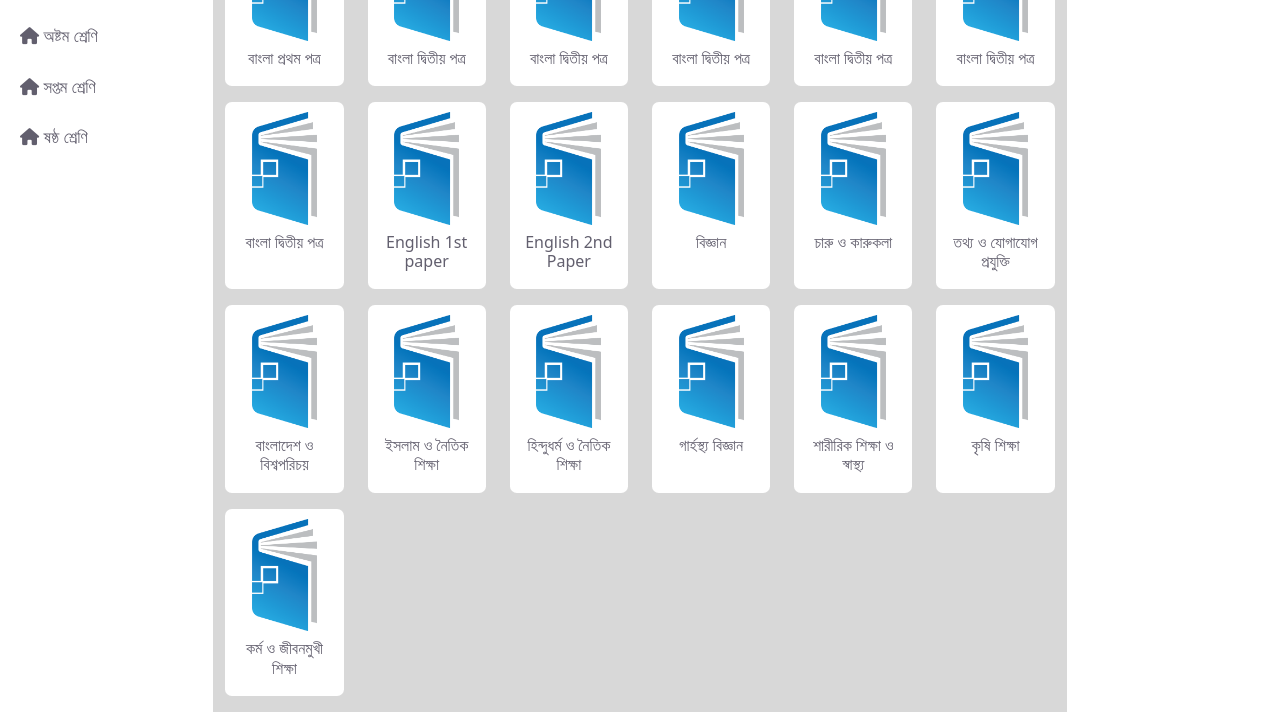
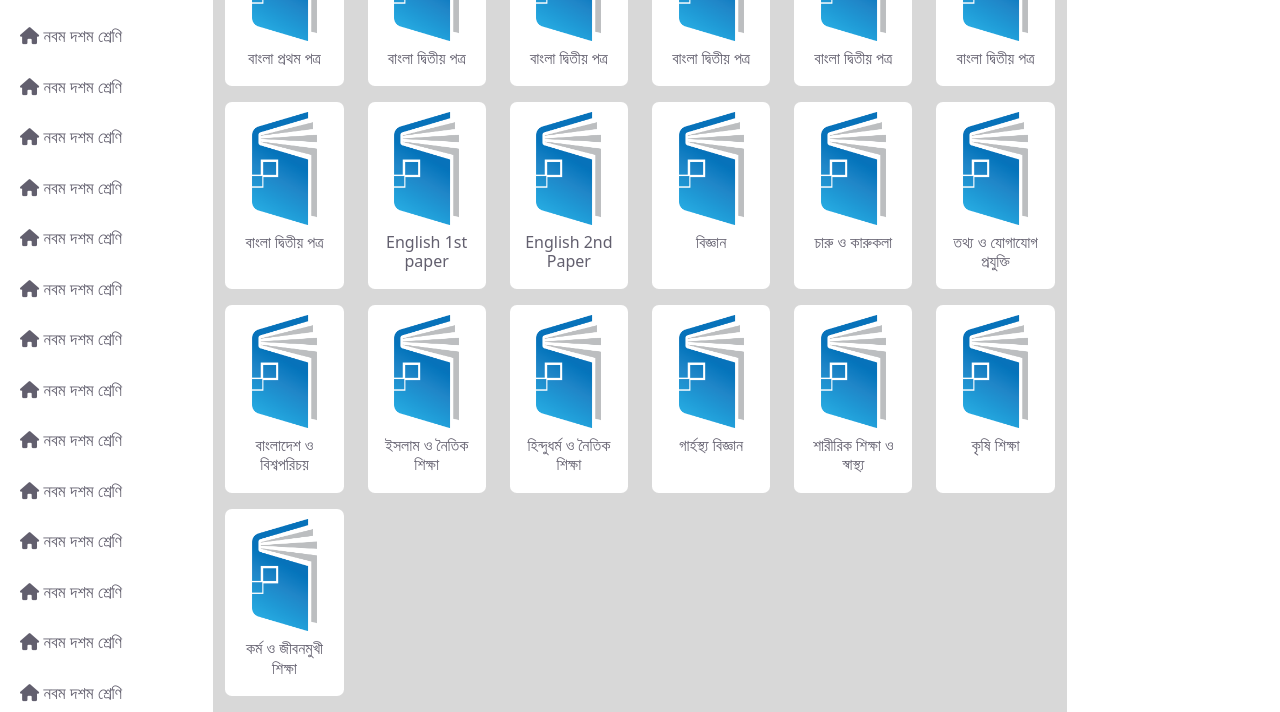
Before and after one commit to jahid757/test_paper-v2, a plain HTML site: page index.html in a window 1280 px wide. Shown: the part 163-875 px from the top of the page. Drawn offline with nearby package versions, Linux system fonts and the light colour scheme.

Commit message:
update scroolbar style

```diff
--- a/index.html
+++ b/index.html
@@ -65,18 +65,140 @@
         <div class="col-2">
           <div class="left_side content">
             <ul id="left_menu_toggle">
+
               <li>
                 <a class="active" href="#">
                   <i class="fas fa-home" aria-hidden="true"></i>
                   <span class="toggle">একাদশ দ্বাদশ শ্রেণি</span>
                 </a>
               </li>
+
               <li>
                 <a class="" href="#">
                   <i class="fas fa-home" aria-hidden="true"></i>
                   <span class="toggle">নবম দশম শ্রেণি</span>
                 </a>
               </li>
+
+              <li>
+                <a class="" href="#">
+                  <i class="fas fa-home" aria-hidden="true"></i>
+                  <span class="toggle">নবম দশম শ্রেণি</span>
+                </a>
+              </li>
+
+              <li>
+                <a class="" href="#">
+                  <i class="fas fa-home" aria-hidden="true"></i>
+                  <span class="toggle">নবম দশম শ্রেণি</span>
+                </a>
+              </li>
+
+              <li>
+                <a class="" href="#">
+                  <i class="fas fa-home" aria-hidden="true"></i>
+                  <span class="toggle">নবম দশম শ্রেণি</span>
+                </a>
+              </li>
+
+              <li>
+                <a class="" href="#">
+                  <i class="fas fa-home" aria-hidden="true"></i>
+                  <span class="toggle">নবম দশম শ্রেণি</span>
+                </a>
+              </li>
+
+              <li>
+                <a class="" href="#">
+                  <i class="fas fa-home" aria-hidden="true"></i>
+                  <span class="toggle">নবম দশম শ্রেণি</span>
+                </a>
+              </li>
+
+              <li>
+                <a class="" href="#">
+                  <i class="fas fa-home" aria-hidden="true"></i>
+                  <span class="toggle">নবম দশম শ্রেণি</span>
+                </a>
+              </li>
+
+              <li>
+                <a class="" href="#">
+                  <i class="fas fa-home" aria-hidden="true"></i>
+                  <span class="toggle">নবম দশম শ্রেণি</span>
+                </a>
+              </li>
+
+              <li>
+                <a class="" href="#">
+                  <i class="fas fa-home" aria-hidden="true"></i>
+                  <span class="toggle">নবম দশম শ্রেণি</span>
+                </a>
+              </li>
+
+              <li>
+                <a class="" href="#">
+                  <i class="fas fa-home" aria-hidden="true"></i>
+                  <span class="toggle">নবম দশম শ্রেণি</span>
+                </a>
+              </li>
+
+              <li>
+                <a class="" href="#">
+                  <i class="fas fa-home" aria-hidden="true"></i>
+                  <span class="toggle">নবম দশম শ্রেণি</span>
+                </a>
+              </li>
+
+              <li>
+                <a class="" href="#">
+                  <i class="fas fa-home" aria-hidden="true"></i>
+                  <span class="toggle">নবম দশম শ্রেণি</span>
+                </a>
+              </li>
+
+              <li>
+                <a class="" href="#">
+                  <i class="fas fa-home" aria-hidden="true"></i>
+                  <span class="toggle">নবম দশম শ্রেণি</span>
+                </a>
+              </li>
+
+              <li>
+                <a class="" href="#">
+                  <i class="fas fa-home" aria-hidden="true"></i>
+                  <span class="toggle">নবম দশম শ্রেণি</span>
+                </a>
+              </li>
+
+              <li>
+                <a class="" href="#">
+                  <i class="fas fa-home" aria-hidden="true"></i>
+                  <span class="toggle">নবম দশম শ্রেণি</span>
+                </a>
+              </li>
+
+              <li>
+                <a class="" href="#">
+                  <i class="fas fa-home" aria-hidden="true"></i>
+                  <span class="toggle">নবম দশম শ্রেণি</span>
+                </a>
+              </li>
+
+              <li>
+                <a class="" href="#">
+                  <i class="fas fa-home" aria-hidden="true"></i>
+                  <span class="toggle">নবম দশম শ্রেণি</span>
+                </a>
+              </li>
+
+              <li>
+                <a class="" href="#">
+                  <i class="fas fa-home" aria-hidden="true"></i>
+                  <span class="toggle">নবম দশম শ্রেণি</span>
+                </a>
+              </li>
+
               <li>
                 <a class="" href="#">
                   <i class="fas fa-home" aria-hidden="true"></i>
--- a/style.css
+++ b/style.css
@@ -1,6 +1,35 @@
+*{padding: 0;margin: 0;}
+
+/* Scroll bar */
+
+/* width */
+::-webkit-scrollbar {
+    width: 10px;
+  }
+
+  /* Track */
+  ::-webkit-scrollbar-track {
+    background: #f1f1f1;
+  }
+
+  /* Handle */
+  ::-webkit-scrollbar-thumb {
+    background: rgb(184, 184, 184);
+    border-radius:10px;
+  }
+
+  /* Handle on hover */
+  ::-webkit-scrollbar-thumb:hover {
+    background: rgb(152, 151, 151);
+  }
+
+
+
+
 .bg-light-gray{
     background:#d8d8d8
 }
+
 img{
     width:100%;
 }
```
